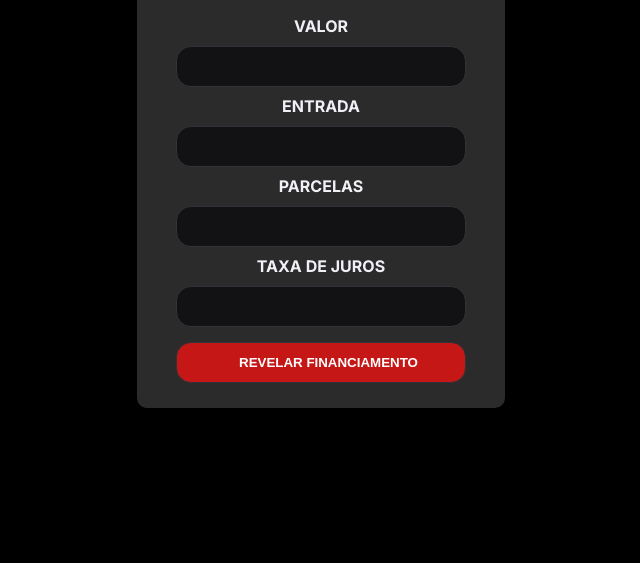
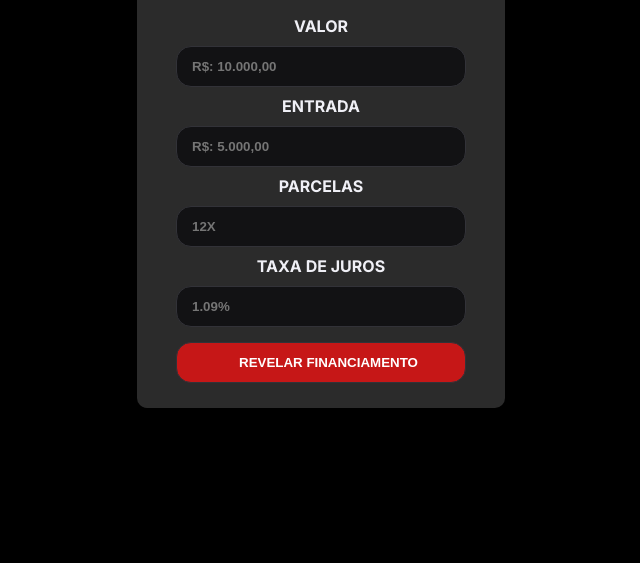
Before and after one commit to PauloFCM19/calcFinance, a website built with Vite: page index.html in a window 1280 px wide. Shown: the part 237-800 px from the top of the page, without its empty margins (619-1259 px from the left). Built offline with nearby package versions, Linux system fonts and the light colour scheme.

Commit message:
quarto commit

```diff
--- a/index.html
+++ b/index.html
@@ -14,6 +14,9 @@
 
     <script src="https://cdn.jsdelivr.net/npm/@popperjs/core@2.11.6/dist/umd/popper.min.js" integrity="sha384-oBqDVmMz9ATKxIep9tiCxS/Z9fNfEXiDAYTujMAeBAsjFuCZSmKbSSUnQlmh/jp3" crossorigin="anonymous"></script>
     <script src="https://cdn.jsdelivr.net/npm/bootstrap@5.3.0-alpha1/dist/js/bootstrap.min.js" integrity="sha384-mQ93GR66B00ZXjt0YO5KlohRA5SY2XofN4zfuZxLkoj1gXtW8ANNCe9d5Y3eG5eD" crossorigin="anonymous"></script>
+
+    <script src="https://code.jquery.com/jquery-3.2.1.slim.min.js"></script>
+    <script src="https://cdnjs.cloudflare.com/ajax/libs/jquery.mask/1.14.15/jquery.mask.min.js"></script>
   </head>
   <body>
     <div id="app">
@@ -34,16 +37,16 @@
 
           <h1>FINANCE</h1>
           <label for="inPrice">Valor</label>
-          <input type="text" id="inPrice" required>
+          <input type="text"  id="inPrice" placeholder="R$: 10.000,00" required>
 
           <label for="inEntrada">Entrada</label>
-          <input type="text" id="inEntrada" required>
+          <input type="text" id="inEntrada" placeholder="R$: 5.000,00" required>
 
           <label for="inParcela">Parcelas</label>
-          <input type="text" id="inParcela" required>
+          <input type="text" id="inParcela" placeholder="12x" required>
 
           <label for="inTaxa">Taxa de juros</label>
-          <input type="text" id="inTaxa" required>
+          <input type="text" id="inTaxa" placeholder="1.09%" required>
 
 
 
```
